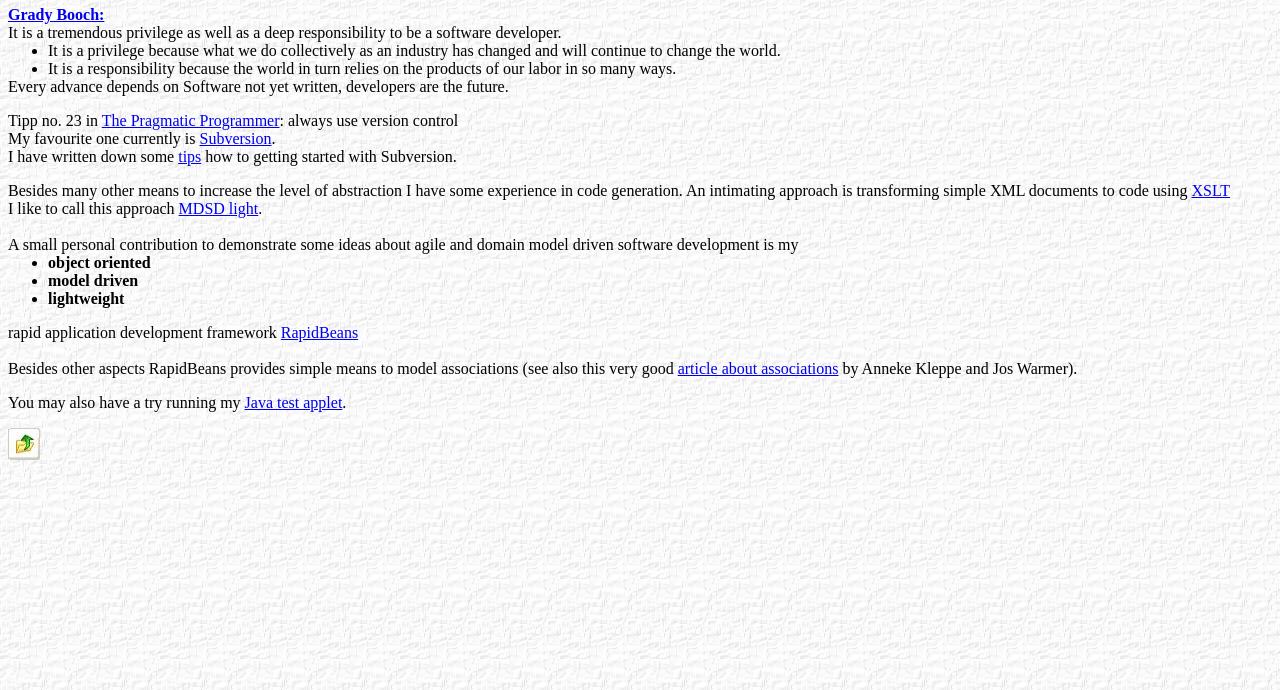
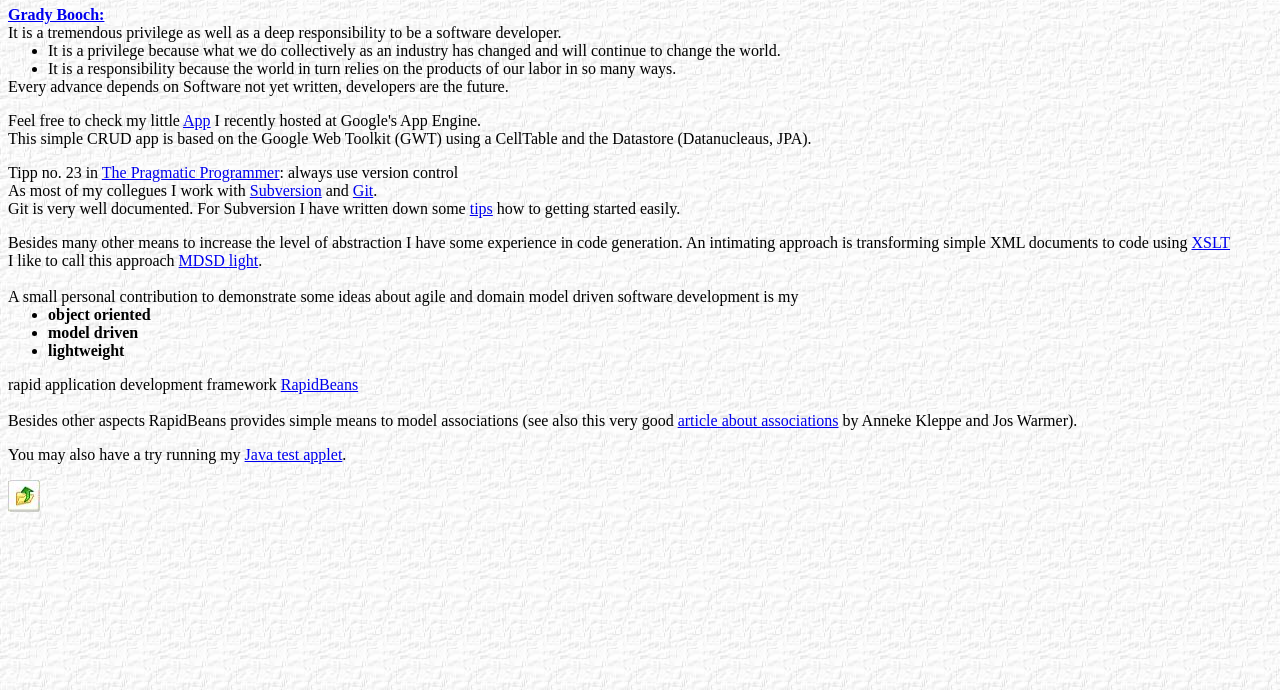
Before and after one commit to bluemel/Homepage, a plain HTML site: page software/index.html in a window 1280 px wide. Shown: the part 110-800 px from the top of the page. Drawn offline with Linux system fonts and the light colour scheme.

Commit message:
Hung in my App

```diff
--- a/software/index.html
+++ b/software/index.html
@@ -31,9 +31,15 @@
 		</p>
 
 		<p>
+			Feel free to check my little <a href="http://1.org-rapidbeans-gwtex01.appspot.com/GWTExample01.html">App</a> I recently hosted at Google's App Engine.<br/>
+			This simple CRUD app is based on the Google Web Toolkit (GWT) using a CellTable and the Datastore (Datanucleaus, JPA).
+		</p>
+
+		<p>
 			Tipp no. 23 in <a href="http://en.wikipedia.org/wiki/The_Pragmatic_Programmer">The Pragmatic Programmer</a>: always use version control<br/>
-			My favourite one currently is <a href="http://subversion.tigris.org">Subversion</a>.<br/>
-			I have written down some <a href="subversionTips.html">tips</a> how to getting started with Subversion.<br/>
+			As most of my collegues I work with <a href="http://subversion.tigris.org">Subversion</a> and <a href="http://git-scm.com/">Git</a>.<br/>
+			Git is very well documented.
+			For Subversion I have written down some <a href="subversionTips.html">tips</a> how to getting started easily.<br/>
 		</p>
 
         <p style="margin-bottom: 0pt;">
```
Also changed, not shown: 1 other file.
